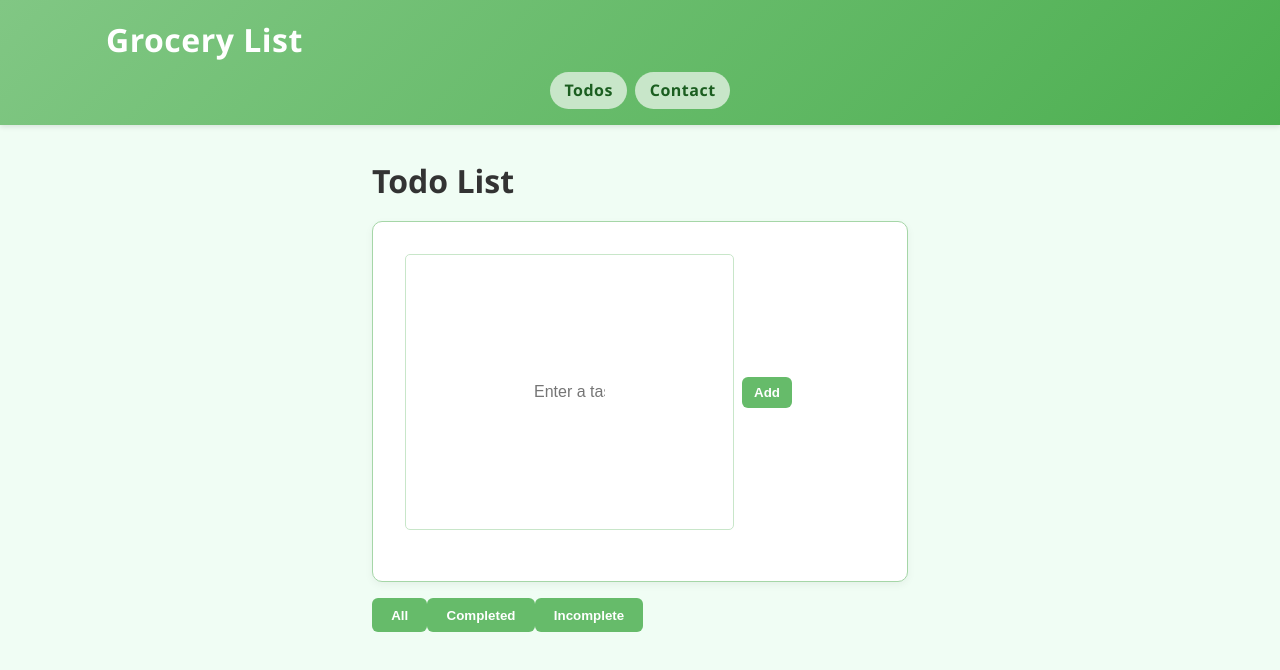
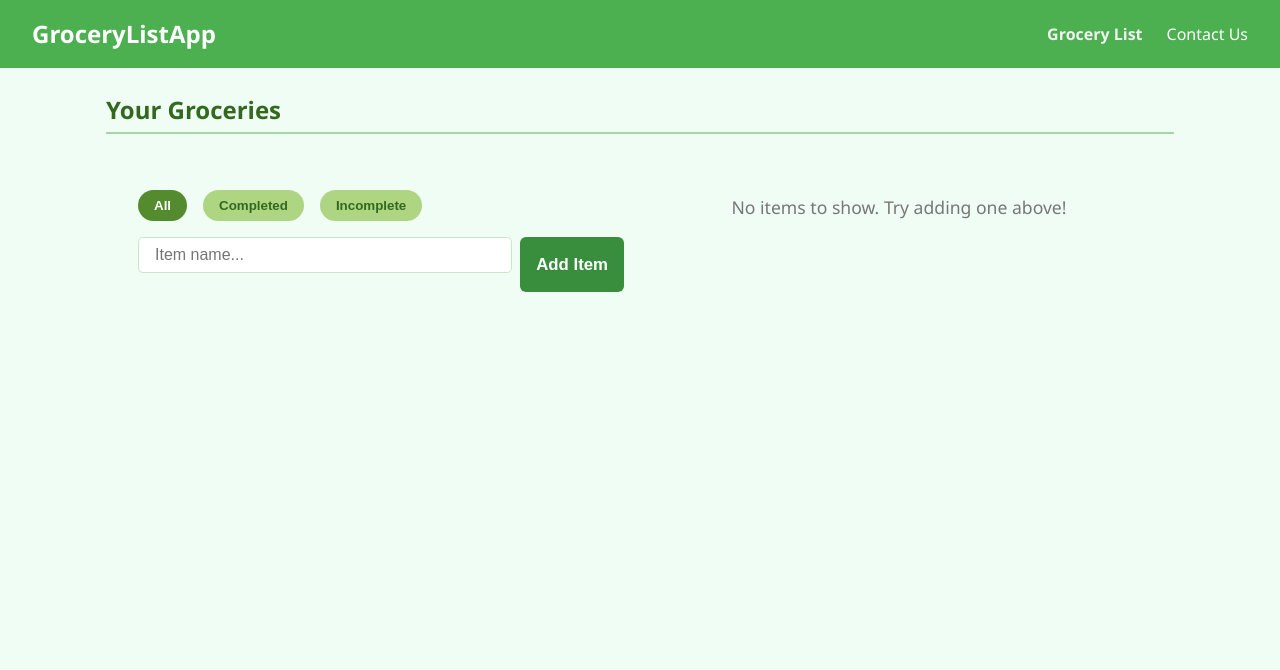
Before and after one commit to cmacias076/grocery-list-app, a React (Create React App) app: page /todos in a window 1280 px wide. Shown: the top 670 px of the page. Built offline with nearby package versions, Linux system fonts and the light colour scheme.

Commit message:
Add navbar, fix layout issues with duplicate file removal, also fix file path and typos

```diff
--- a/src/App.css
+++ b/src/App.css
@@ -9,6 +9,12 @@ header {
   color: white;
   box-shadow: 0 2px 5px rgba(0,0,0,0.1);
   letter-spacing: 0.5px;
+}
+
+header .container {
+  display:flex;
+  justify-content: space-between;
+  align-items: center;
 }
 
 /* Center Content */
@@ -30,9 +36,9 @@ header {
   color: #1b5e20;
   padding: 0.4rem 0.9rem;
   border-radius: 9999px;
-  font-weight: 600;;
+  font-weight: 600;
 }
-.nav-link-active {
+.nav-link.active {
   background-color: #2e7d32;
   color: white;
 }
@@ -72,7 +78,7 @@ header {
 }
 
 /* Add / Contact forms */
-form {
+.contsct-form, .add-form form {
   background-color: #ffffff;
   border: 1px solid #a5d6a7;
   border-radius: 10px;
@@ -123,11 +129,7 @@ button:hover {
 /* Todo List as a responsive grid */
 .todo-list {
   list-style: none;
-  display: grid;
-  grid-template-columns: repeat(auto-fill, minmax(260px, 1fr));
-  gap: 1rem;
   padding: 0;
-  margin: 0;
 }
 
 /* Individual item card */
@@ -135,21 +137,19 @@ button:hover {
   background-color: #ffffff;
   border: 1px solid #c8e6c9;
   border-radius: 8px;
-  padding: 1rem;
   display: flex;
-  justify-content: space-between;
   align-items: center;
-  transition: background-color 0.2s ease;
+  gap: 0.5rem;
+  margin-bottom: 0.5rem;
 }
 .todo-item:hover {
   background-color: #e8f5e9;
 }
-.todo-item.completed {
+.todo-item.completed .todo-text {
   text-decoration: line-through;
-  color: #888;
-  opacity: 0.75;
-  transition: all 0.3s ease;
+  color: gray;
 }
+
 .todo-main {
   display: flex;
   align-items: center;
@@ -163,6 +163,20 @@ button:hover {
   gap: 0.5rem;
 }
 
+/* Side-by-side layout for TodosPage */
+.todo-layout {
+  display: flex;
+  gap: 2rem;
+  align-items: flex-start;
+  padding: 2rem;
+}
+
+/* Panels */
+.form-panel,
+.list-panel {
+  flex: 1;
+}
+
 /* Contact info callout */
 .contact-info {
   background-color: #e8f5e9;
@@ -171,8 +185,36 @@ button:hover {
   margin: 0.5rem 0 1.5rem;
 }
 
+.add-form .form-row {
+  display: flex;
+  gap: 0.5rem;
+}
+
+.add-form input {
+  flex: 1;
+  padding: 0.5rem 1rem;
+}
+
+.add-form input[type="number"] {
+  max-width: 70px;
+  text-align: center;
+}
+
+.add-form button {
+  flex-shrink: 0;
+  padding: 0.5rem 1rem;
+}
+
+
 /* Mobile tweaks */
 @media (max-width: 600px) {
-  form { padding: 1rem }
-  .filter-buttons { flex-direction: column; }
+  form {
+     margin: 0.5rem 0 1rem
+    }
 }
+
+@media(max-width: 800px) {
+  .todo-layout {
+    flex-direction: column;
+  }
+}
--- a/src/App.js
+++ b/src/App.js
@@ -1,26 +1,15 @@
-import { BrowserRouter as Router, Routes, Route, Navigate, NavLink } from 'react-router-dom';
+import { BrowserRouter as Router, Routes, Route, Navigate } from 'react-router-dom';
 import TodosPage from './pages/TodosPage';
 import ContactPage from './pages/ContactPage';
+import Navbar from './components/navbar';
 import './App.css';
 
 export default function App() {
   return (
     <Router>
-      <header>
-        <div className="container">
-          <h1>Grocery List</h1>
-          <nav className="nav">
-            <NavLink to="/todos" className={({isActive}) => `nav-link ${isActive ? 'active' : ''}`}>
-              Todos
-            </NavLink>
-            <NavLink to="/contact" className={({isActive}) => `nav-link ${isActive ? 'active' : ''}`}>
-              Contact
-            </NavLink>
-          </nav>
-        </div>
-      </header>
+        <Navbar />
 
-      <main className="container">
+         <main className="container">
         <Routes>
           <Route path="/" element={<Navigate to="/todos" replace />} />
           <Route path="/todos" element={<TodosPage />} />
--- a/src/components/TodoItem.jsx
+++ b/src/components/TodoItem.jsx
@@ -1,4 +1,4 @@
-export default function TodoITem({ todo, onToggle, onRemove }) {
+export default function TodoItem({ todo, onToggle, onRemove }) {
     return (
         <li className={`todo-item ${todo.completed ? "completed" : ""}`}>
             <div className="todo-main">
--- /dev/null
+++ b/src/components/navbar.css
@@ -0,0 +1,35 @@
+.navbar {
+    display: flex;
+    justify-content: space-between;
+    align-items: center;
+    background-color: #4caf50;
+    padding: 1rem 2rem;
+}
+
+.navbar-logo {
+    font-size: 1.5rem;
+    color: white;
+    font-weight: bold;
+}
+
+.navbar-links {
+    list-style: none;
+    display: flex;
+    gap: 1.5rem;
+}
+
+.navbar-links li a {
+    text-decoration: none;
+    color: white;
+    font-weight: 500;
+    transition: color 0.3s;
+}
+
+.navbar-links li a.active {
+    font-weight: bold;
+    color: #f1f1f1;
+}
+
+.navbar-links li a:hover {
+    color: #f1f1f1;
+}
--- a/src/components/navbar.js
+++ b/src/components/navbar.js
@@ -1,6 +1,6 @@
 import React from "react";
-import { Link } from "react-router-dom";
-import "./Navbar.css";
+import { NavLink } from "react-router-dom";
+import "./navbar.css";
 
 const Navbar = () => {
     return (
@@ -8,13 +8,16 @@ const Navbar = () => {
             <h2 className="navbar-logo">GroceryListApp</h2>
             <ul className="navbar-links">
                 <li>
-                  <Link to="/">Home</Link>
+                  <NavLink to="/todos"
+                   className={({ isActive }) => (isActive ? "active" : "")}>
+                    Grocery List
+                  </NavLink>
                 </li>
                 <li>
-                  <Link to="/list">Grocery List</Link>
-                </li>
-                <li>
-                  <Link to="/contact">Contact</Link>
+                    <NavLink to="/contact"
+                     className={({ isActive }) => (isActive ? "active" : "")}>
+                        Contact Us
+                    </NavLink>
                 </li>
             </ul>
         </nav>
--- a/src/pages/ContactPage.js
+++ /dev/null
@@ -1,85 +0,0 @@
-import React, { useState } from 'react';
-
-const ContactPage = () => {
-    const [form, setForm] = useState({
-        name: '',
-        email: '',
-        message: ''
-    });
-
-    const [submitted, setSubmitted] = useState(false);
-
-
-    const handleChange = (e) => {
-        const { name, value } = e.target;
-        setForm(prev => ({ ...prev, [name]: value }));
-    };
-
-    const handleSubmit = (e) => {
-        e.preventDefault();
-        console.log('Form submitted:', form);
-        setSubmitted(true);
-        setForm({ name: '', email: '', message: '' });
-    };
-
-    return (
-        <div style={{ padding: '2rem', maxWidth: '600px', margin: '0 auto' }}>
-            <h1>Contact Us</h1>
-
-            {submitted && <p style={{ color: 'green' }}>Thanks for reaching out!</p>}
-
-            <form onSubmit={handleSubmit}>
-                <div style={{ marginBottom: '1rem' }}>
-                    <label>First Name</label><br />
-                    <input
-                        type="text"
-                        name="firstName"
-                        value={form.firstName}
-                        onChange={handleChange}
-                        required
-                        style={{ width: '100%', padding: '8px' }}
-                        />
-                    </div>
-
-                <div style ={{ marginBottom: '1rem' }}>
-                    <label>Last Name</label><br />
-                    <input
-                        type="text"
-                        name="lastName"
-                        value={form.lastName}
-                        onChange={handleChange}
-                        required
-                        style={{ width: '100%', padding: '8px' }}
-                        />
-                    </div>
-
-                <div style={{ marginBottom: '1rem' }}>
-                    <label>Email</label><br />
-                    <input
-                        type="email"
-                        name="email"
-                        value={form.email}
-                        onChange={handleChange}
-                        required
-                        style={{ width: '100%', padding: '8px' }}
-                        />
-                    </div>
-
-                <div style={{ marginBottom: '1rem' }}>
-                    <label>Comments</label><br />
-                    <textarea
-                        name="comments"
-                        value={form.comments}
-                        onChange={handleChange}
-                        required
-                        style={{ width: '100%', padding: '8px', height: '100px' }}
-                    />
-                    </div>
-
-                    <button type="submit" style={{ padding: '10px 20px' }}>Submit</button>
-            </form>
-        </div>
-    );
-}
-
-export default ContactPage;
--- a/src/pages/ContactPage.jsx
+++ b/src/pages/ContactPage.jsx
@@ -26,7 +26,7 @@ export default function ContactPage() {
             <input
                 id="name"
                 name="name"
-                palceholder="Your Name"
+                placeholder="Your Name"
                 value={form.name}
                 onChange={handleChange}
                 required
--- a/src/pages/TodosPage.js
+++ /dev/null
@@ -1,92 +0,0 @@
-import React, { useState} from 'react';
-import { useSelector, useDispatch } from 'react-redux';
-import {
-    addGrocery,
-    deleteGrocery,
-    toggleBought
-} from '../features/groceries/groceriesSlice';
-
-const TodosPage = () => {
-    const dispatch = useDispatch();
-    const todos = useSelector(state => state.groceries);
-    const [input, setInput] = useState('');
-    const [filter, setFilter] = useState('all');
-
-const handleAdd = (e) => {
-    e.preventDefault();
-    if (input.trim()) {
-        dispatch(addGrocery({
-            name: input.trim(),
-            quantity: 1,
-            category: 'General',
-        }));
-        setInput('');
-    }
-};
-
-const handleToggle = (id) => {
-    dispatch(toggleBought(id));
-};
-
-const handleDelete = (id) => {
-    dispatch(deleteGrocery(id));
-};
-
-const filteredTodos = todos.filter(todo => {
-    if (filter === 'completed') return todo.bought;
-    if (filter === 'imcomplete') return !todo.bought;
-    return true;
-});
-
-return (
-    <div style ={{ padding: '2rem', maxWidth: '600px', margin: '0 auto' }}>
-        <h1>Todo List</h1>
-
-        {/* Add Todo Form */}
-        <form onSubmit={handleAdd} style={{ marginBottom: '1rem' }}>
-            <input
-              type="text"
-              placeholder="Enter a task"
-              value={input}
-              onChange={(e) => setInput(e.target.value)}
-              style={{ padding: '8pc', width: '70%' }}
-              />
-            <button type="submit" style={{ padding: '8px 12px', marginLeft: '0.5rem' }}>
-               Add
-            </button>
-        </form>
-
-        {/* Filter Buttons */}
-        <div style={{ marginBottom: '1rem' }}>
-            <button onClick={() => setFilter('all')} disabled={filter === 'all'}>All</button>
-            <button onClick={() => setFilter('completed')} disabled={filter === 'completed'}>Completed</button>
-            <button onClick={() => setFilter('incomplete')} disabled={filter === 'incomplete'}>Incomplete</button>
-    </div>
-
-        {/* Todo List */}
-        <ul style={{ listStyle: 'none', padding: 0 }}>
-            {filteredTodos.map(todo => (
-                <li key={todo.id} style={{ display: 'flex', alignItems: 'center', marginBottom: '0.5rem' }}>
-                    <input
-                        type="checkbox"
-                        checked={todo.bought}
-                        onChange={() => handleToggle(todo.id)}
-                        />
-                        <span
-                          style={{
-                            marginLeft: '10px',
-                            textDecoration: todo.bought ? 'line-through' : 'none',
-                            flex: 1
-                          }}
-                        >
-                            {todo.name}
-                        </span>
-                        <button onClick={() => handleDelete(todo.id)} style={{ marginLeft: '1rem' }}>Delete</button>
-                      </li>
-                    ))}
-        </ul>
-    </div>
-    );
-};
-
-export default TodosPage;
--- a/src/pages/TodosPage.jsx
+++ b/src/pages/TodosPage.jsx
@@ -1,43 +1,60 @@
-import { useMemo, useState } from "react";
+import React, { useState } from "react";
 import TodoItem from "../components/TodoItem";
 
-export default function TodosPage() {
-    const [todos, setTodos] = useState([
-        { id: crypto.randomUUID(), text: "Milk", completed: false },
-        { id: crypto.randomUUID(), text: "Bread", completed: true },
-    ])
 
-    const [newText, setNewText] = useState("");
+import { useSelector, useDispatch } from "react-redux";
+import {
+  addGrocery,
+  deleteGrocery,
+  toggleBought,
+} from "../features/groceries/groceriesSlice";
+
+const TodosPage = () => {
+  const dispatch = useDispatch();
+  const todos = useSelector((state) => state.groceries);
+
+  const [input, setInput] = useState("");
   const [filter, setFilter] = useState("all");
 
-    function handleAdd(e) {
+  const handleAdd = (e) => {
     e.preventDefault();
-        const text = newText.trim();
-        if (!text) return;
-        setTodos([{ id: crypto.randomUUID(), text, completed: false }, ...todos]);
-        setNewText("");
+    if (input.trim()) {
+      dispatch(
+        addGrocery({
+          name: input.trim(),
+          quantity: 1,
+          category: "General",
+        })
+      );
+      setInput("");
     }
+  };
 
-    function toggleComplete(id) {
-        setTodos(todos.map(t => t.id === id ? { ...t, completed: !t.completed } : t))
-    }
+  const handleToggle = (id) => {
+    dispatch(toggleBought(id));
+  };
 
-    function removeTodo(id) {
-        setTodos(todos.filter(t => t.id !== id));
-    }
+  const handleDelete = (id) => {
+    dispatch(deleteGrocery(id));
+  };
 
-    const filtered = useMemo(() => {
-        if (filter === "completed") return todos.filter(t => t.completed);
-        if (filter === "incomplete") return todos.filter(t => !t.completed);
-        return todos;
-    }, [todos, filter]);
+  const filteredTodos = todos.filter((todo) => {
+    if (filter === "completed") return todo.bought;
+    if (filter === "incomplete") return !todo.bought; // ✅ fixed typo
+    return true;
+  });
 
   return (
     <>
       <h2 className="section-title">Your Groceries</h2>
 
-        {/* Filter Buttons */}
-        <div className="filter-buttons" role="tablist" aria-label="Todo filters">
+      <div className="todo-layout">
+        {/* LEFT: Add form + Filters */}
+        <section className="form-panel">
+          <div className="filter-buttons"
+               role="tablist"
+               aria-label="Todo filters">
+
             <button
               className={filter === "all" ? "active" : ""}
               onClick={() => setFilter("all")}
@@ -59,33 +76,47 @@ export default function TodosPage() {
           </div>
 
           {/* Add form (controlled) */}
-        <form onSubmit={handleAdd} aria-label="Add grocery item">
-        <label htmlFor="newItem" className="visually-hidden">New item</label>
+          <form
+            onSubmit={handleAdd}
+            aria-label="Add grocery item"
+            className="add-form"
+          >
+            <div className="form-row">
               <input
-          id="newItem"
                 type="text"
-          placeholder="Add a grocery item..."
-          value={newText}
-          onChange={(e) => setNewText(e.target.value)}
+                placeholder="Item name..."
+                value={input}
+                onChange={(e) => setInput(e.target.value)}
               />
-        <button type="submit" className="add-btn">Add Item</button>
+              <button type="submit" className="add-btn">
+                Add Item
+              </button>
+            </div>
           </form>
+        </section>
 
-      {/* List */}
-      {filtered.length === 0 ? (
-        <p className="empty-state">No items to show. Try adding one above!</p>
+        {/* RIGHT: Todo List */}
+        <section className="list-panel">
+          {filteredTodos.length === 0 ? (
+            <p className="empty-state">
+              No items to show. Try adding one above!
+            </p>
           ) : (
             <ul className="todo-list" aria-live="polite">
-          {filtered.map(todo => (
+              {filteredTodos.map((todo) => (
                 <TodoItem
                  key={todo.id}
-              todo={todo}
-              onToggle={() => toggleComplete(todo.id)}
-              onRemove={() => removeTodo(todo.id)}
+                 todo={{ text: todo.name, completed: todo.bought }}
+                    onToggle={() => handleToggle(todo.id)}
+                    onRemove={() => handleDelete(todo.id)}
                 />
               ))}
             </ul>
           )}
+        </section>
+      </div>
     </>
   );
-}
+};
+
+export default TodosPage;
```
Lines whose indentation alone changed are shown as unchanged.
